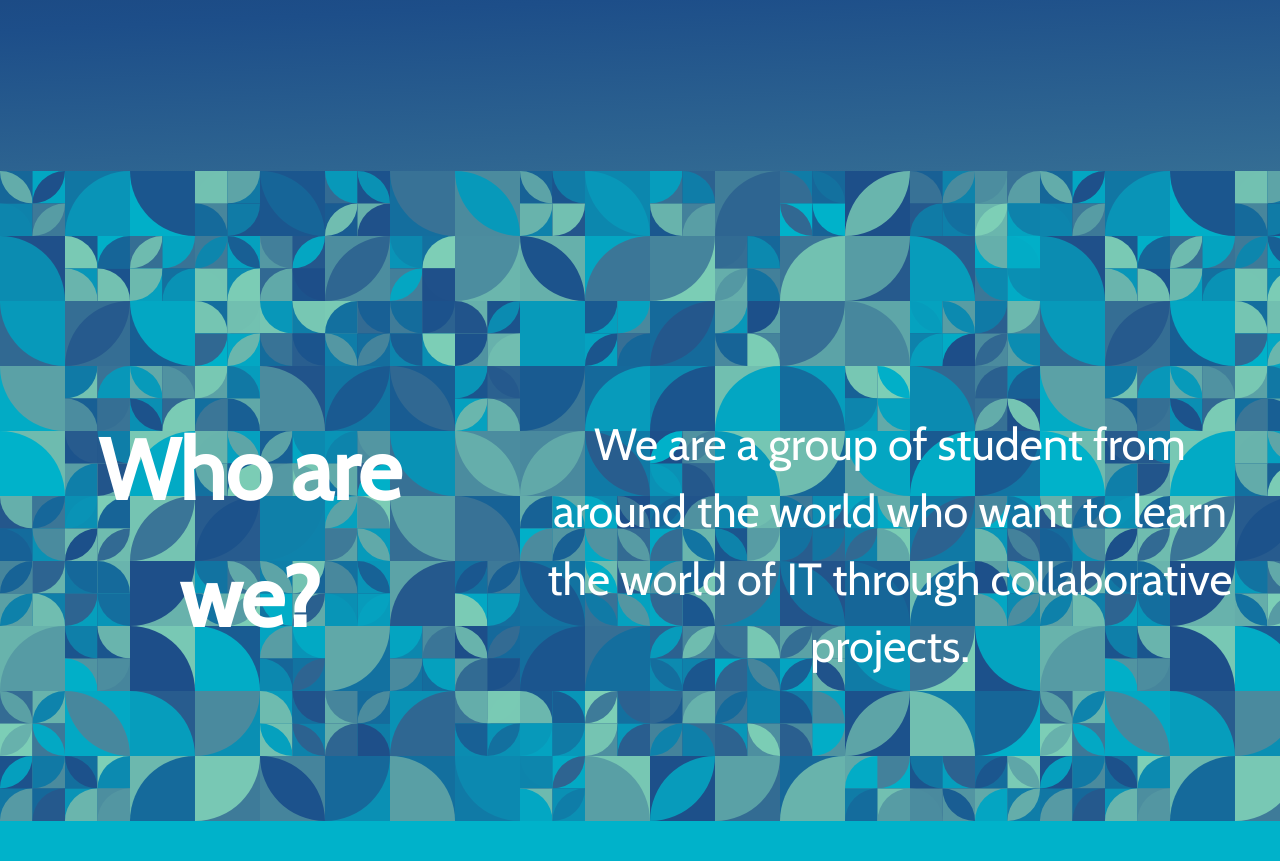
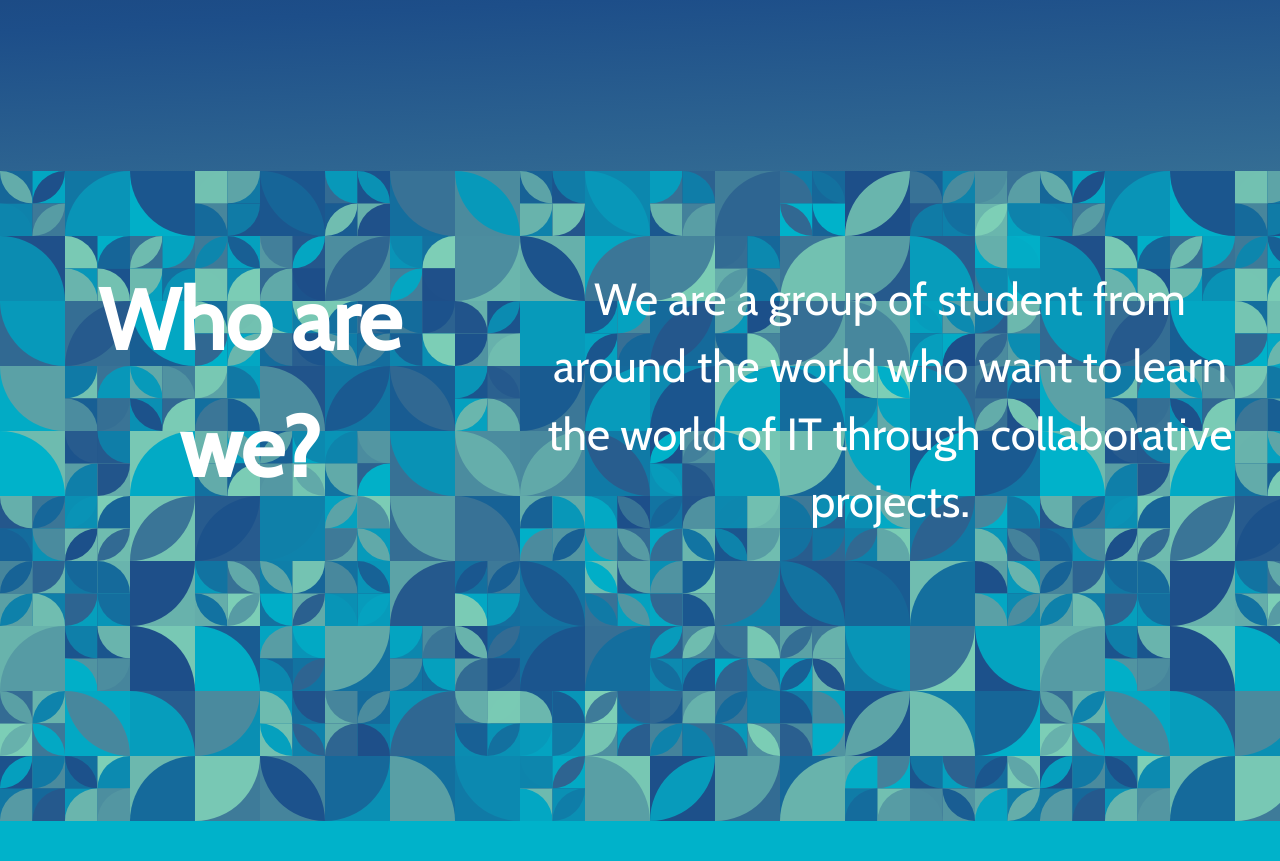
Before and after one commit to N3code/N3code-site, a Django app: page / in a window 1280 px wide. Shown: the part 856-1717 px from the top of the page. Run offline with Django 3.2, Linux system fonts and the light colour scheme; some libraries are stand-ins or nearby versions.

Commit message:
Fixed an issue with screen sizing on the main page

```diff
--- a/static/index.css
+++ b/static/index.css
@@ -89,7 +89,7 @@
 
 
 .we-are-title{
-	margin-top:calc(235px / var(--size-divisor));
+	margin-top:calc(85px / var(--size-divisor));
 	margin-left: auto;
 	margin-right: auto;
 	height:calc(200px / var(--size-divisor));
@@ -100,7 +100,7 @@
 }
 
 .we-are-text{
-	margin-top:calc(235px / var(--size-divisor));
+	margin-top:calc(95px / var(--size-divisor));
 	margin-left: auto;
 	margin-right: auto;
 	height:190px;
@@ -109,6 +109,7 @@
 	font-size:calc(45px / var(--size-divisor));
 	text-align: center;
 	align-self: center;
+	margin-bottom: 25px;
 }
 
 .meet-the-team{
```
